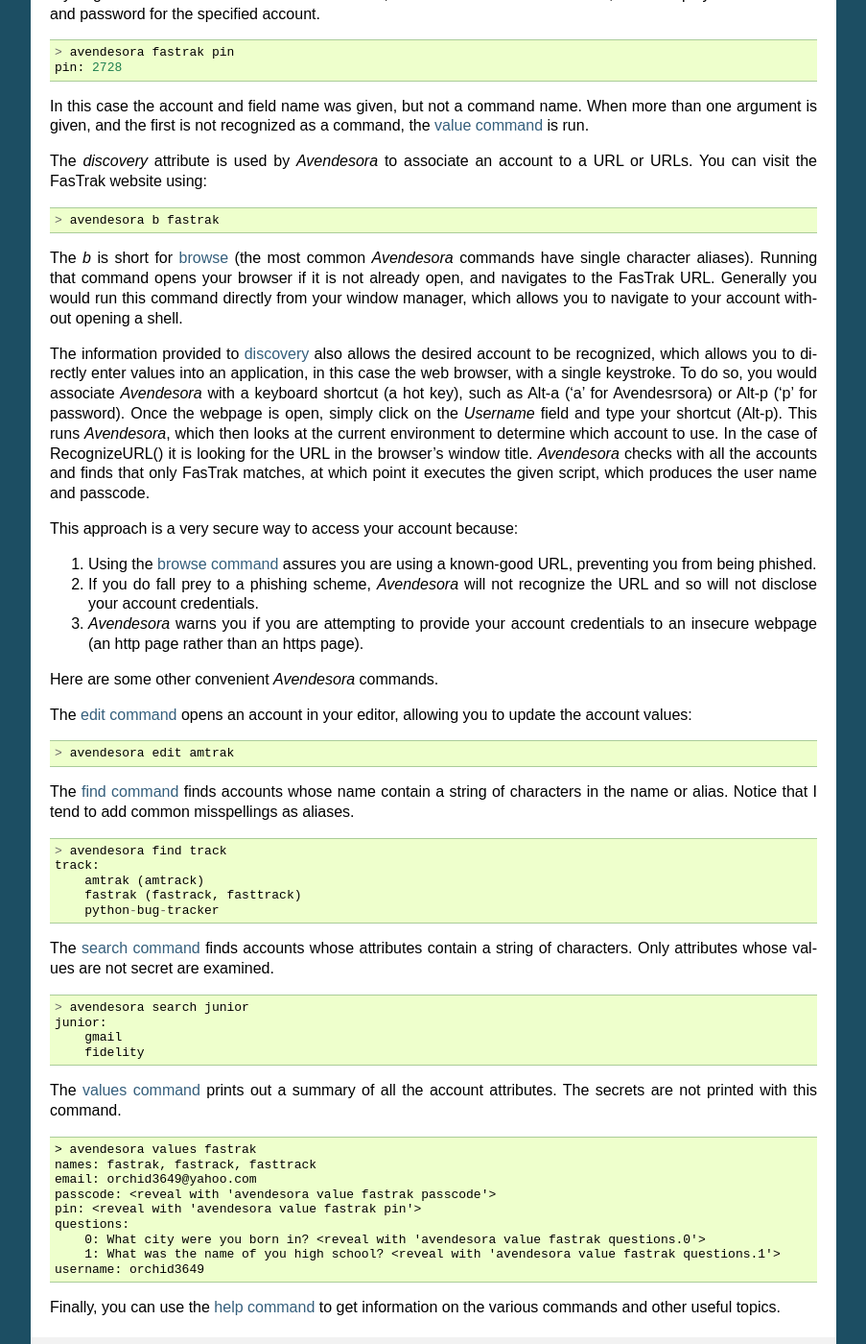
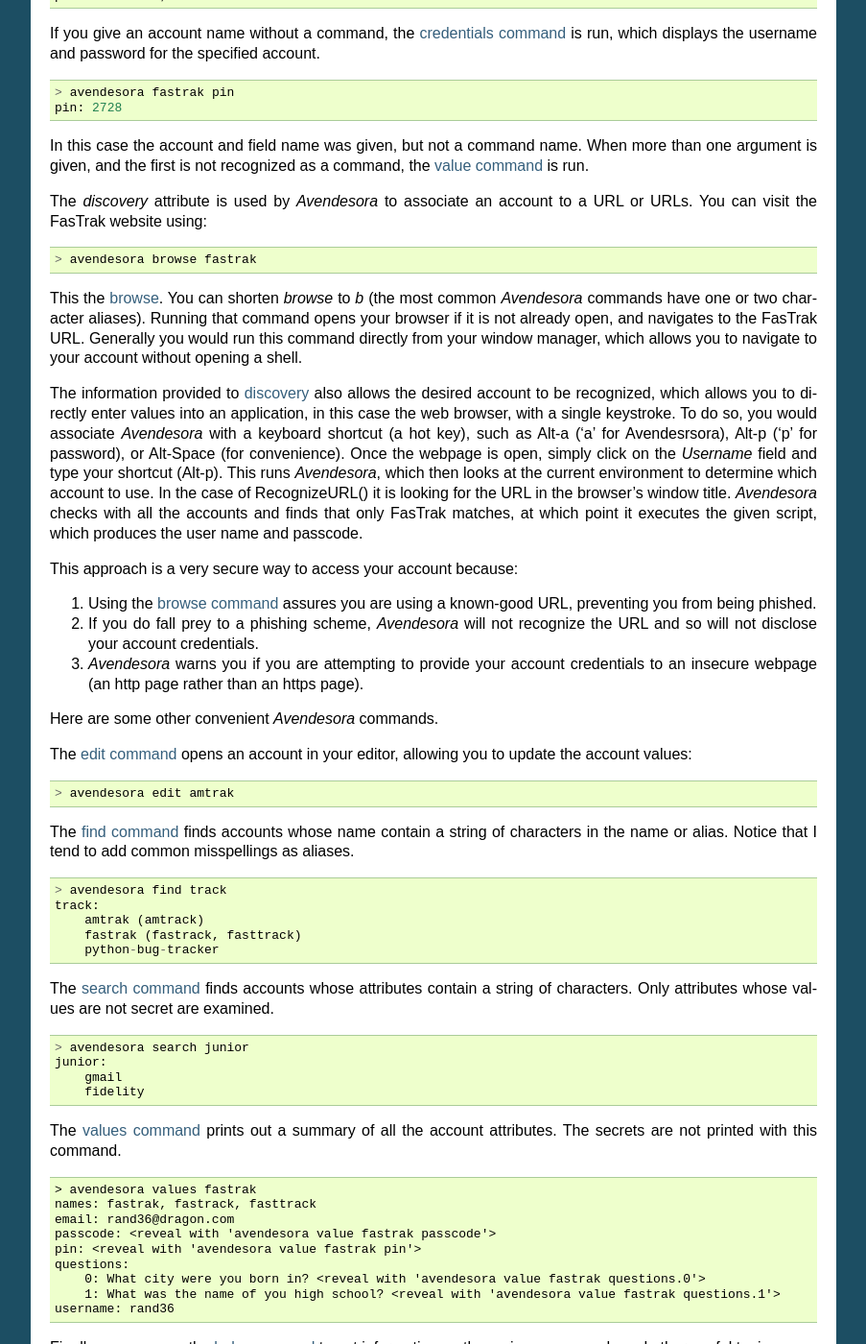
Before and after one commit to KenKundert/avendesora, a Sphinx documentation site: the page built from doc/index.rst, in a window 1280 px wide and 1400 px high, scrolled down 2497 px. Shown: the whole window at 96% size, without its empty margins (198-1101 px from the left). Built offline with Sphinx 7.4.7, drawn with Linux system fonts in a browser that asks for light colours; some of the changed text lies outside the part shown.

Commit message:
Tweaked the documentation a bit.

```diff
--- a/doc/index.rst
+++ b/doc/index.rst
@@ -55,21 +55,23 @@ traditional password managers:
 
 :Flexible:
     * :ref:`Free form account data <accounts>`
+    * Generates secret passcodes in a wide variety of styles
     * Configurable :ref:`account recognition <discovery>` and :ref:`autotype <scripts>`
 
 :Powerful:
     * :ref:`Python API <api>`
     * :ref:`Numerous companion programs <accessories>`
     * :ref:`Collaboration support <collaboration>`
-    * :ref:`One-time password support <otp>`
+    * :ref:`Time-based one-time password support <otp>` (TOTP)
 
 :Efficient:
     * Keyboard centric
-    * Edit accounts with your text editor (Vim, etc.)
+    * Edit accounts with your favorite text editor (Vim, etc.)
 
 :Private:
     * Supports :ref:`stealth accounts <stealth accounts>` and secret
-      :ref:`misdirection <misdirection>` for sensitive and high value secrets.
+      :ref:`misdirection <misdirection>` for sensitive and high value secrets;
+      they help you avoid giving up your secrets while under duress
 
 :Well Documented:
     * Command line help
@@ -112,8 +114,8 @@ your needs. For example, your entry for FasTrak might look like this::
     class FasTrak(Account):
         desc = 'payment service for automated toll collection'
         aliases = 'fastrack fasttrack'
-        username = 'orchid3649'
-        email = 'orchid3649@yahoo.com'
+        username = 'rand36'
+        email = 'rand36@dragon.com'
         passcode = PasswordRecipe('12 2u 2d 2s')
         discovery = RecognizeURL(
             'https://www.bayareafastrak.org',
@@ -155,7 +157,7 @@ will differ)::
 You can also access the account values that are not secret in a similar manner::
 
     > avendesora value fastrak username
-    username: orchid3649
+    username: rand36
 
 The difference is that *Avendesora* erases secrets from the screen after
 displaying them for a minute, which is not done with non-secrets.
@@ -163,7 +165,7 @@ displaying them for a minute, which is not done with non-secrets.
 There are various tricks available to reduce the amount you type. For example::
 
     > avendesora fastrak
-    username: orchid3649
+    username: rand36
     passcode: 0GPD;mc3XC?c
 
 If you give an account name without a command, the :ref:`credentials command
@@ -182,25 +184,26 @@ the :ref:`value command <value command>` is run.
 The *discovery* attribute is used by *Avendesora* to associate an account to
 a URL or URLs.  You can visit the FasTrak website using::
 
-    > avendesora b fastrak
+    > avendesora browse fastrak
 
-The *b* is short for :ref:`browse <browse command>` (the most common
-*Avendesora* commands have single character aliases). Running that command opens
-your browser if it is not already open, and navigates to the FasTrak URL.
-Generally you would run this command directly from your window manager, which
-allows you to navigate to your account without opening a shell.
+This the :ref:`browse <browse command>`. You can shorten *browse* to *b* (the
+most common *Avendesora* commands have one or two character aliases). Running
+that command opens your browser if it is not already open, and navigates to the
+FasTrak URL.  Generally you would run this command directly from your window
+manager, which allows you to navigate to your account without opening a shell.
 
 The information provided to :ref:`discovery <discovery>` also allows the desired
 account to be recognized, which allows you to directly enter values into an
 application, in this case the web browser, with a single keystroke. To do so,
 you would associate *Avendesora* with a keyboard shortcut (a hot key), such as
-Alt-a ('a' for Avendesrsora) or Alt-p ('p' for password). Once the webpage is
-open, simply click on the *Username* field and type your shortcut (Alt-p).  This
-runs *Avendesora*, which then looks at the current environment to determine
-which account to use. In the case of RecognizeURL() it is looking for the URL in
-the browser's window title.  *Avendesora* checks with all the accounts and finds
-that only FasTrak matches, at which point it executes the given script, which
-produces the user name and passcode.
+Alt-a ('a' for Avendesrsora), Alt-p ('p' for password), or Alt-Space (for
+convenience).  Once the webpage is open, simply click on the *Username* field
+and type your shortcut (Alt-p).  This runs *Avendesora*, which then looks at the
+current environment to determine which account to use. In the case of
+RecognizeURL() it is looking for the URL in the browser's window title.
+*Avendesora* checks with all the accounts and finds that only FasTrak matches,
+at which point it executes the given script, which produces the user name and
+passcode.
 
 This approach is a very secure way to access your account because:
 
@@ -248,13 +251,13 @@ account attributes.  The secrets are not printed with this command.
 
     > avendesora values fastrak
     names: fastrak, fastrack, fasttrack
-    email: orchid3649@yahoo.com
+    email: rand36@dragon.com
     passcode: <reveal with 'avendesora value fastrak passcode'>
     pin: <reveal with 'avendesora value fastrak pin'>
     questions:
         0: What city were you born in? <reveal with 'avendesora value fastrak questions.0'>
         1: What was the name of you high school? <reveal with 'avendesora value fastrak questions.1'>
-    username: orchid3649
+    username: rand36
 
 
 Finally, you can use the :ref:`help command <help command>` to get information
```
Also changed, not shown: other parts of doc/index.rst (+5 -5 lines), doc/concepts.rst (+12 -8 lines).
